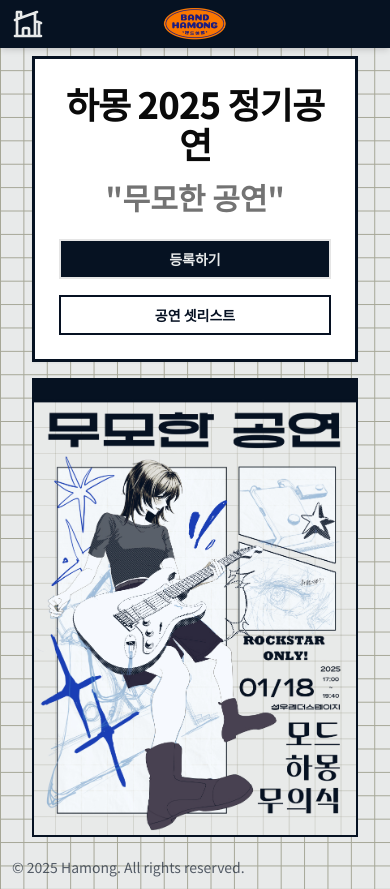
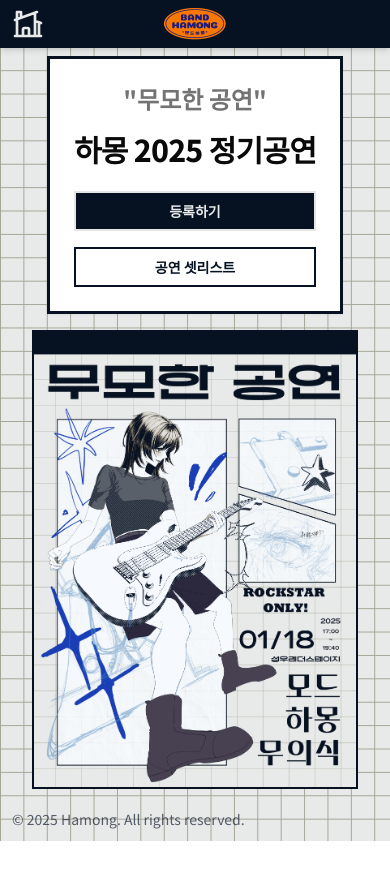
Before and after one commit to AMatTaa/hamong-2025-ticket, a React (Vite) app in the folder frontend/: page / in a window 390 px wide. After the commit the page ends 844 px from the top, so only its background shows below. Built offline with nearby package versions, Linux system fonts and the light colour scheme; no server answers; a web font is replaced by a local one.

Commit message:
still working on responsive layout

```diff
--- a/frontend/src/components/common/background.tsx
+++ b/frontend/src/components/common/background.tsx
@@ -8,7 +8,7 @@ interface BackgroundProps {
 
 const Background: React.FC<BackgroundProps> = ({ children }) => {
   return (
-    <div className={`hamong-background md:h-screen
+    <div className={`hamong-background md:h-screen flex justify-center items-center select-none
         [background-image:linear-gradient(to_right,#A5A696_1px,transparent_1px),linear-gradient(to_bottom,#A5A696_1px,transparent_1px)]
         sm:[background-size:5vw_5vw]
         md:[background-size:4vw_4vw]
--- a/frontend/src/pages/LandingPage.tsx
+++ b/frontend/src/pages/LandingPage.tsx
@@ -29,8 +29,8 @@ function LandingPage() {
           }`}>
             <CardHeader>
               <div className="flex flex-col items-center gap-4">
-                <CardTitle className="text-center text-4xl font-extrabold">하몽 2025 정기공연</CardTitle>
-                <CardDescription className="text-center text-3xl font-bold">"무모한 공연"</CardDescription>
+                <CardDescription className="text-center text-2xl font-bold">"무모한 공연"</CardDescription>
+                <CardTitle className="text-center text-3xl font-extrabold">하몽 2025 정기공연</CardTitle>
               </div>
             </CardHeader>
             <CardContent className="space-y-6">
@@ -49,7 +49,7 @@ function LandingPage() {
           </Card>
         </div>
         {/* Poster Image - properly hidden on mobile */}
-        <div className="h-auto mx-8 my-2 md:w-[27%] md:block sm:w-1/7">
+        <div className="h-auto mx-8 my-2 md:w-[45%] lg:w-[27%] md:block sm:w-1/7">
           <div className={`border-2 border-[#061222] rounded-none transition-all duration-1000 ${
             isVisible ? 'opacity-100 translate-y-0' : 'opacity-0 translate-y-32'
           }`}>
```
